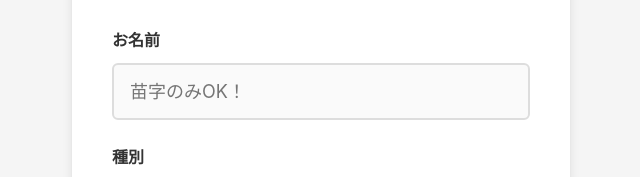
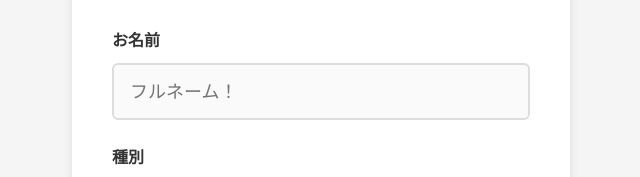
Before and after one commit to BP-nari/wakayama_attendance_report, a website: page index.html in a window 1280 px wide. Shown: the part 293-470 px from the top of the page, 319-959 px from the left. Drawn offline with Linux system fonts and the light colour scheme.

Commit message:
Update placeholder text for staff name input

```diff
--- a/index.html
+++ b/index.html
@@ -276,7 +276,7 @@
         <form id="reportForm">
             <div class="form-group">
                 <label for="staffName">お名前</label>
-                <input type="text" id="staffName" name="staffName" required placeholder="苗字のみOK！">
+                <input type="text" id="staffName" name="staffName" required placeholder="フルネーム！">
             </div>
 
             <div class="form-group">
```
